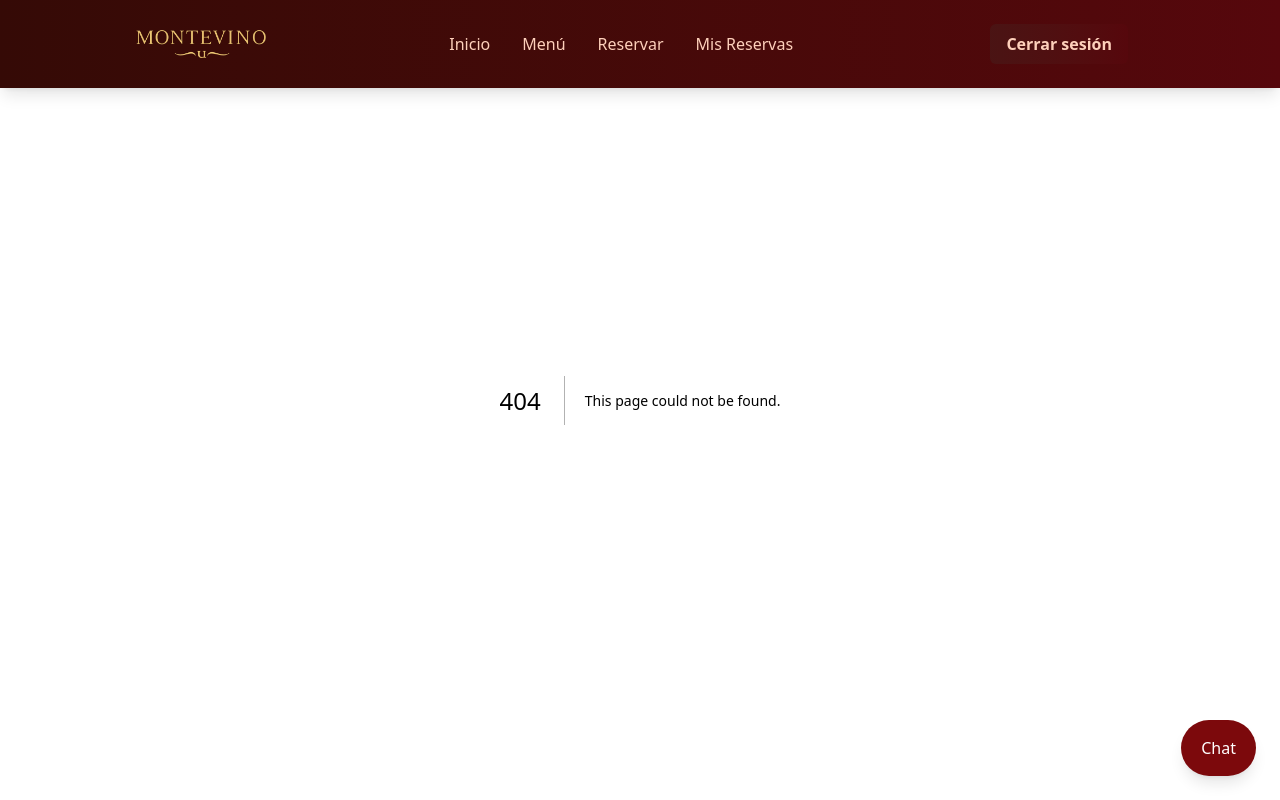
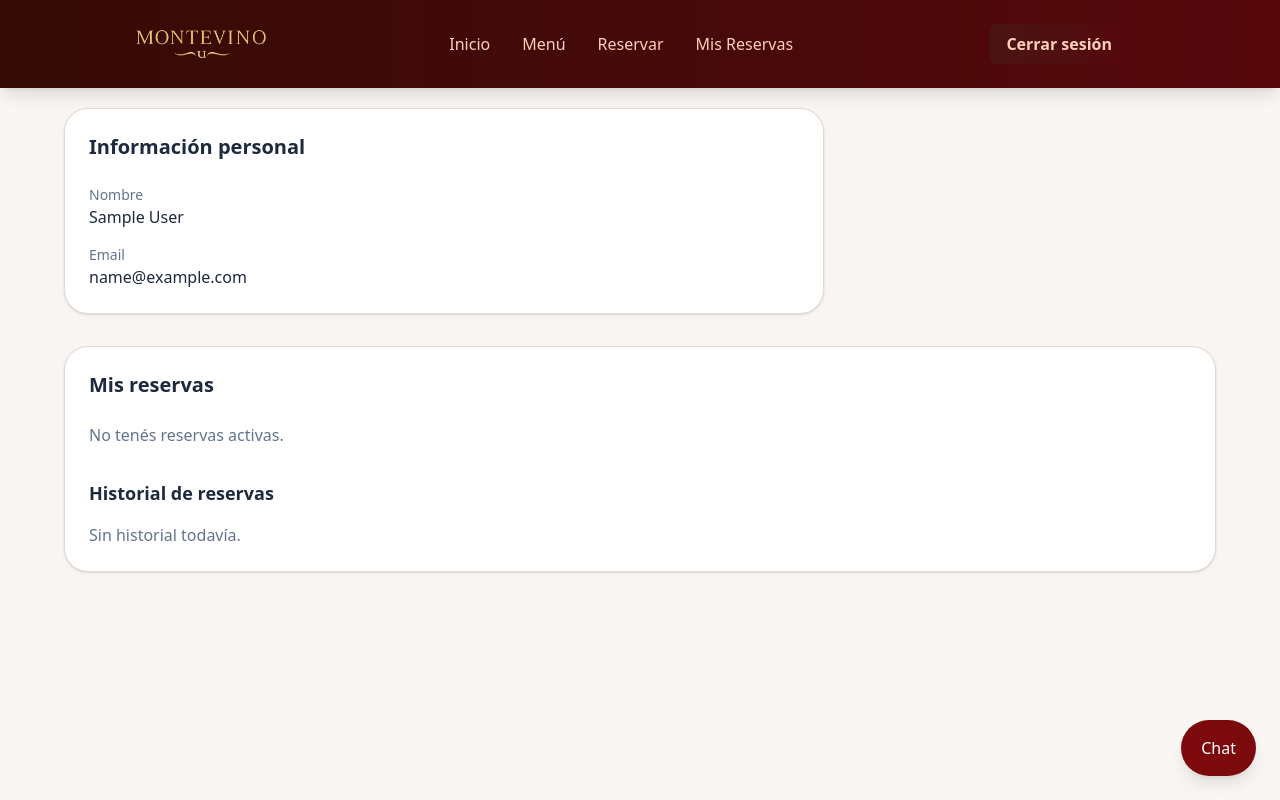
Before and after one commit to montevinoPF/Montevino-Front, a Next.js app in the folder front/: page /dashboard-user in a window 1280 px wide. Before the commit this address had no page. Shown: the top 800 px of the page. Built offline with nearby package versions, Linux system fonts and the light colour scheme; sample sign-in values are in the browser's storage.

Commit message:
feat: dashboard user terminado

```diff
--- a/front/package.json
+++ b/front/package.json
@@ -9,6 +9,7 @@
     "lint": "eslint"
   },
   "dependencies": {
+    "@auth0/nextjs-auth0": "^4.16.0",
     "axios": "^1.13.6",
     "date-fns": "^4.1.0",
     "formik": "^2.4.9",
--- /dev/null
+++ b/front/src/app/dashboard-user/page.tsx
@@ -0,0 +1,34 @@
+"use client";
+
+import ProfileInfo from "@/components/dashboard/ProfileInfo";
+import ReservationsSection from "@/components/dashboard/ReservationsSection";
+import Protected from "@/components/Protected";
+import { useAuth } from "@/context/AuthContext";
+
+export default function DashboardUser() {
+  const { userData } = useAuth();
+
+  const name = userData?.user.name ?? "Sin nombre";
+  const email = userData?.user.email ?? "Sin email";
+
+  return (
+    <section className="min-h-screen bg-[#f8f5f2] px-6 py-10">
+      <Protected>
+        <div className="mx-auto max-w-6xl">
+          <h1 className="mb-8 text-3xl font-bold text-[#7c090c]">Mi perfil</h1>
+          <div className="grid gap-6 lg:grid-cols-3">
+            <div className="lg:col-span-2">
+              <ProfileInfo
+                name={name}
+                email={email}
+              />
+            </div>
+          </div>
+          <div className="mt-8">
+            <ReservationsSection reservations={[]} />
+          </div>
+        </div>
+      </Protected>
+    </section>
+  );
+}
--- a/front/src/components/NavBar.tsx
+++ b/front/src/components/NavBar.tsx
@@ -18,7 +18,7 @@ export default function Navbar() {
   // Solo agregamos estos si hay sesión
   if (userData) {
     links.push({ href: "/reservar", label: "Reservar" });
-    links.push({ href: "/mis-reservas", label: "Mis Reservas" });
+    links.push({ href: "/dashboard-user", label: "Mis Reservas" });
   }
 
   // Función de logout
--- /dev/null
+++ b/front/src/components/dashboard/ChangePassword.tsx
@@ -0,0 +1,50 @@
+
+
+export default function ChangePassword() {
+  return (
+    <div className="rounded-3xl border border-[#e7d8d1] bg-white p-6 shadow-sm">
+      <h2 className="mb-6 text-xl font-semibold text-slate-800">
+        Cambiar contraseña
+      </h2>
+
+      <div className="grid gap-4">
+        <div>
+          <label className="mb-2 block text-sm font-medium text-slate-700">
+            Contraseña actual
+          </label>
+          <input
+            type="password"
+            placeholder="Ingresa tu contraseña actual"
+            className="w-full rounded-xl border border-slate-300 px-4 py-3 text-sm outline-none focus:border-[#7c090c]"
+          />
+        </div>
+
+        <div>
+          <label className="mb-2 block text-sm font-medium text-slate-700">
+            Nueva contraseña
+          </label>
+          <input
+            type="password"
+            placeholder="Ingresa tu nueva contraseña"
+            className="w-full rounded-xl border border-slate-300 px-4 py-3 text-sm outline-none focus:border-[#7c090c]"
+          />
+        </div>
+
+        <div>
+          <label className="mb-2 block text-sm font-medium text-slate-700">
+            Confirmar nueva contraseña
+          </label>
+          <input
+            type="password"
+            placeholder="Confirma tu nueva contraseña"
+            className="w-full rounded-xl border border-slate-300 px-4 py-3 text-sm outline-none focus:border-[#7c090c]"
+          />
+        </div>
+      </div>
+
+      <button className="mt-6 rounded-xl bg-[#7c090c] px-5 py-3 text-sm font-medium text-white transition hover:opacity-90 cursor-pointer">
+        Actualizar contraseña
+      </button>
+    </div>
+  )
+}
--- /dev/null
+++ b/front/src/components/dashboard/ProfileInfo.tsx
@@ -0,0 +1,32 @@
+
+interface ProfileInfoProps {
+  name: string;
+  email: string;
+}
+
+export default function ProfileInfo({
+  name,
+  email,
+}: ProfileInfoProps) {
+  return (
+    <div className="rounded-3xl border border-[#e7d8d1] bg-white p-6 shadow-sm">
+      <h2 className="mb-6 text-xl font-semibold text-slate-800">
+        Información personal
+      </h2>
+
+      <div className="grid gap-4 sm:grid-cols-2">
+        <div>
+          <p className="text-sm text-slate-500">Nombre</p>
+          <p className="font-medium text-slate-800">{name}</p>
+        </div>
+
+        <div className="sm:col-span-2">
+          <p className="text-sm text-slate-500">Email</p>
+          <p className="font-medium text-slate-800">{email}</p>
+        </div>
+      </div>
+
+
+    </div>
+  );
+}
--- /dev/null
+++ b/front/src/components/dashboard/ReservationsSection.tsx
@@ -0,0 +1,71 @@
+
+interface Reservation {
+    id: string;
+    date: string;
+    time: string;
+    people: string;
+    status: string;
+}
+
+interface Props {
+    reservations: Reservation[];
+}
+
+export default function ReservationsSection({ reservations }: Props) {
+
+    const current = reservations.find((r) => r.status === "Confirmada");
+    const history = reservations.filter((r) => r.status !== "Confirmada");
+
+  return (
+    <div className="rounded-3xl border border-[#e7d8d1] bg-white p-6 shadow-sm">
+      <h2 className="mb-6 text-xl font-semibold text-slate-800">
+        Mis reservas
+      </h2>
+
+      {/* Reserva actual */}
+      {current ? (
+        <div className="mb-8 rounded-2xl border border-[#7c090c]/20 bg-[#fff8f6] p-5">
+          <h3 className="text-lg font-semibold text-[#7c090c]">Reserva actual</h3>
+          <div className="mt-4 grid gap-4 sm:grid-cols-2">
+            <div>
+              <p className="text-sm text-slate-500">Fecha</p>
+              <p className="font-medium text-slate-800">{current.date}</p>
+            </div>
+            <div>
+              <p className="text-sm text-slate-500">Personas</p>
+              <p className="font-medium text-slate-800">{current.people}</p>
+            </div>
+            <div>
+              <p className="text-sm text-slate-500">Estado</p>
+              <p className="font-medium text-green-700">{current.status}</p>
+            </div>
+          </div>
+        </div>
+      ) : (
+        <p className="mb-8 text-slate-500">No tenés reservas activas.</p>
+      )}
+
+      {/* Historial */}
+      <h3 className="mb-4 text-lg font-semibold text-slate-800">
+        Historial de reservas
+      </h3>
+      <div className="space-y-4">
+        {history.length > 0 ? (
+          history.map((r) => (
+            <div key={r.id} className="rounded-2xl border border-slate-200 p-4">
+              <div className="flex flex-col gap-2 sm:flex-row sm:items-center sm:justify-between">
+                <div>
+                  <p className="font-medium text-slate-800">{r.date}</p>
+                  <p className="text-sm text-slate-500">{r.people} personas</p>
+                </div>
+                <span className="text-sm font-medium text-slate-600">{r.status}</span>
+              </div>
+            </div>
+          ))
+        ) : (
+          <p className="text-slate-500">Sin historial todavía.</p>
+        )}
+      </div>
+    </div>
+  )
+}
--- /dev/null
+++ b/front/src/lib/auth0.ts
@@ -0,0 +1,3 @@
+import { Auth0Client } from "@auth0/nextjs-auth0/server";
+
+export const auth0 = new Auth0Client();
```
Also changed, not shown: front/src/components/dashboard/ProfileImage.tsx (added, +39 -0 lines), 1 other file (tests, documents, lock files or other folders).
